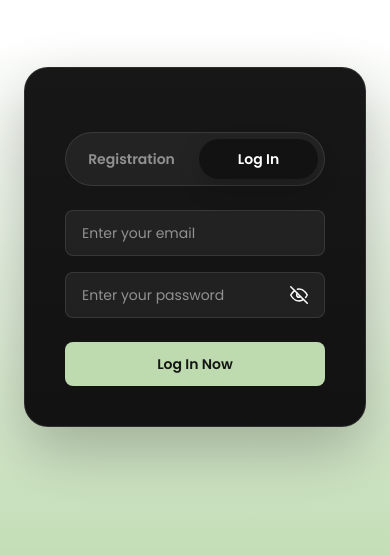
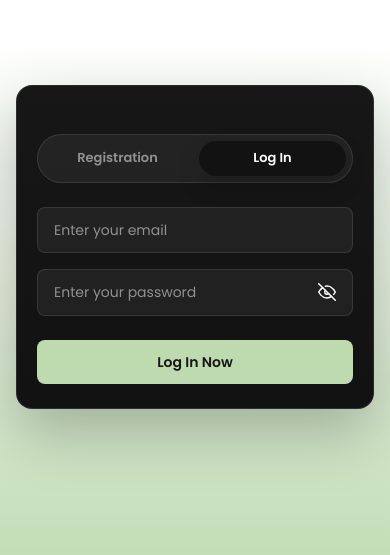
Before and after one commit to Aybekka/Task.Pro, a React (Vite) app: page /auth/login in a window 390 px wide. Shown: the part 175-730 px from the top of the page. Built offline with nearby package versions, Linux system fonts and the light colour scheme.

Commit message:
style: add 375/768/1440 breakpoints to AuthPage
Login/register screen had zero media queries while every other
page already followed the project's mobile/tablet/desktop pattern.

```diff
--- a/src/pages/AuthPage/AuthPage.module.css
+++ b/src/pages/AuthPage/AuthPage.module.css
@@ -197,3 +197,43 @@
   opacity: 0.6;
   cursor: not-allowed;
 }
+
+/* 375px — mobile */
+@media (max-width: 767px) {
+  .page {
+    padding: 16px;
+  }
+
+  .card {
+    padding: 24px 20px;
+    border-radius: 16px;
+  }
+
+  .title {
+    font-size: 22px;
+  }
+
+  .tab {
+    font-size: 13px;
+    padding: 10px 12px;
+  }
+}
+
+/* 768px — tablet */
+@media (min-width: 768px) {
+  .card {
+    padding: 36px;
+  }
+}
+
+/* 1440px — desktop */
+@media (min-width: 1440px) {
+  .card {
+    max-width: 560px;
+    padding: 48px;
+  }
+
+  .title {
+    font-size: 32px;
+  }
+}
```
